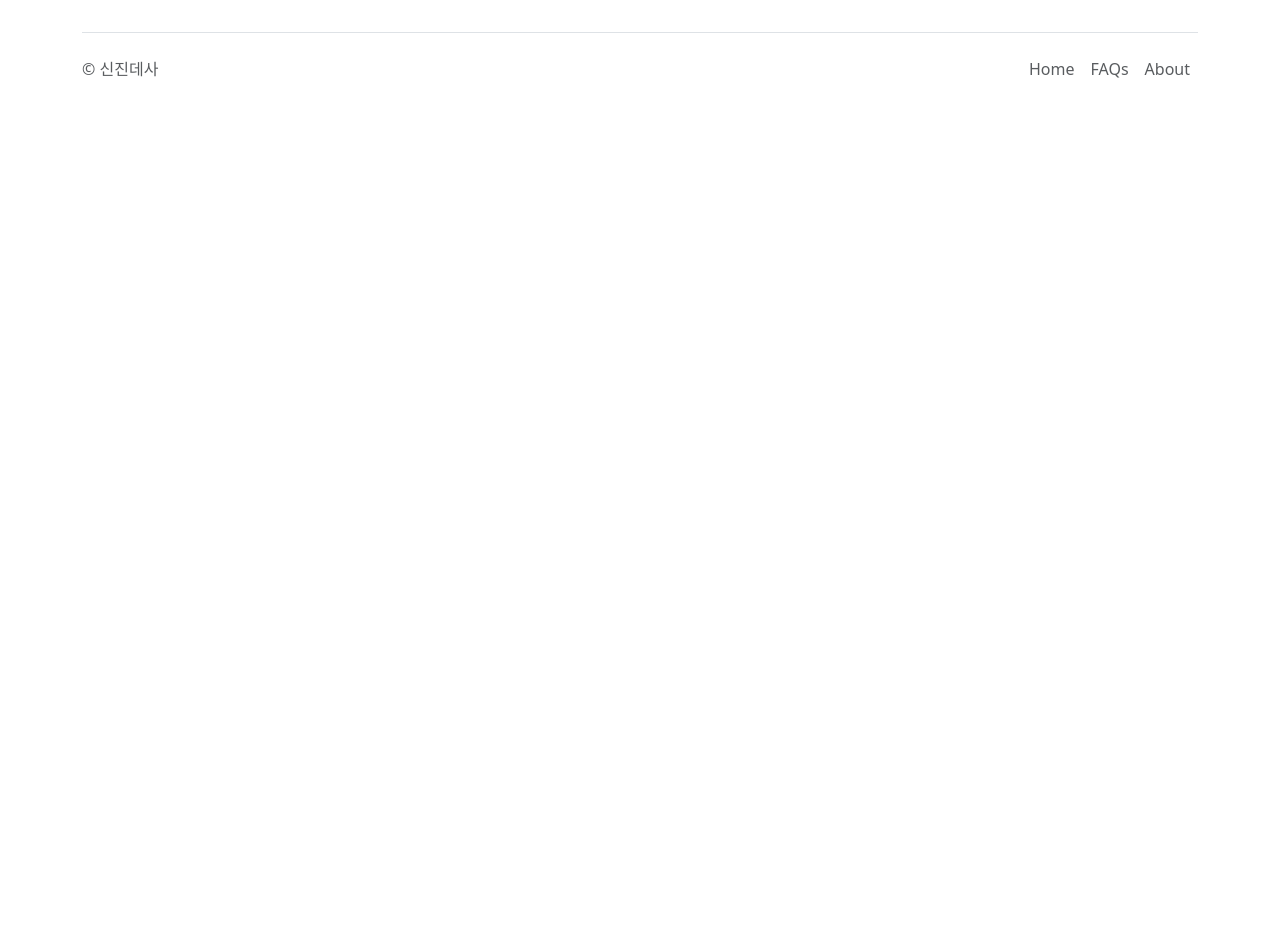
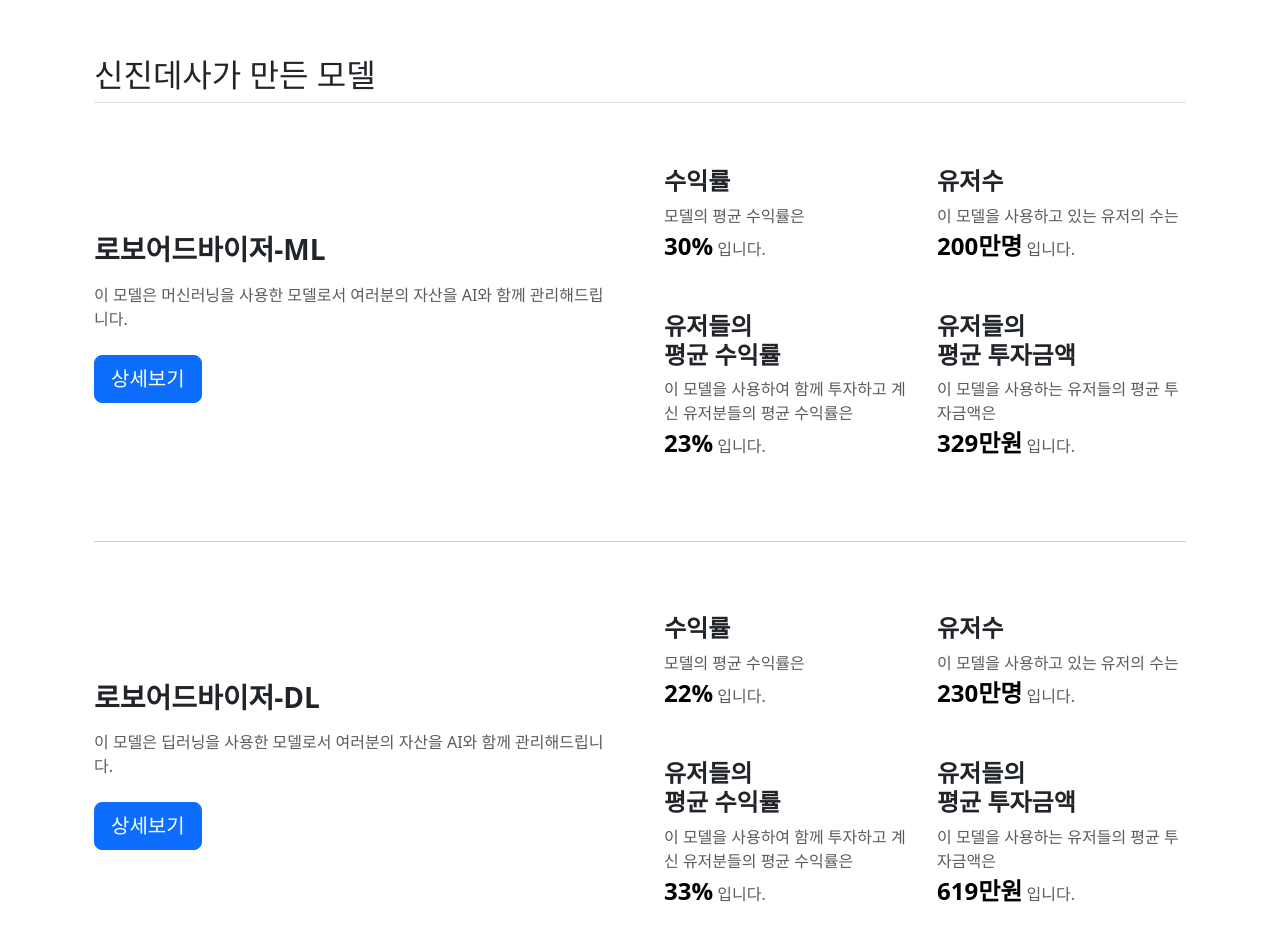
Before and after one commit to sesac-finance/CO_TEAM_2, a React (Create React App) app in the folder frontend/sinjin/: page / in a window 1280 px wide. Shown: the part 800-1752 px from the top of the page. Before the commit the page ends 929 px from the top, so only its background shows below. Built offline with nearby package versions, Linux system fonts and the light colour scheme.

Commit message:
20221229 front update

```diff
--- a/frontend/sinjin/src/App.js
+++ b/frontend/sinjin/src/App.js
@@ -3,20 +3,36 @@ import 'bootstrap/dist/css/bootstrap.css';
 import Navbar from './component/Navbar';
 import Endbar from './component/Endbar';
 import Login from './component/Login';
+import Mypg from './component/Mypg';
+import Servicepg from './component/Service';
+import Mlpg from './component/Mlpg';
+import Dlpg from './component/Dlpg';
 import Mainpg from './component/Mainpg';
 import { BrowserRouter , Routes, Route } from "react-router-dom";
+import axios from 'axios';
+
 
 function App() {
+  const connection_test = () => {
+    axios.get('http://localhost:8000/api/useract/3').then((res)=>{
+      console.log(res.data)
+    })
+  }
   return (
     <BrowserRouter>
       <div>
         <Navbar />
         <Routes>
           <Route exact path='/' element={<Mainpg />}/>
-          <Route path='/login' element={<Login />} />
+          <Route path='login' element={<Login />} />
+          <Route path='model/ml' element={<Mlpg /> }/>
+          <Route path='model/dl' element={<Dlpg /> }/>
+          <Route path='mypg' element={<Mypg /> }/>
+          <Route path='service' element={<Servicepg />}/>
         </Routes>
         <Endbar />
       </div>
+      <button onClick={()=>{connection_test()}}>서버통신테스트</button>
     </BrowserRouter>
   );
 }
--- /dev/null
+++ b/frontend/sinjin/src/component/Dlpg.js
@@ -0,0 +1,7 @@
+export default function Dlpg(){
+    return(
+      <div className="container">
+          <h1>Dlpg</h1>
+      </div>
+    )
+  }
--- a/frontend/sinjin/src/component/Endbar.js
+++ b/frontend/sinjin/src/component/Endbar.js
@@ -2,16 +2,16 @@
 export default function Endbar(){
     return(
       <div className="container">
-          <footer class="d-flex flex-wrap justify-content-between align-items-center py-3 my-4 border-top">
-          <p class="col-md-4 mb-0 text-muted">© 신진데사</p>
-          <a href="/" class="col-md-4 d-flex align-items-center justify-content-center mb-3 mb-md-0 me-md-auto link-dark text-decoration-none">
+          <footer className="d-flex flex-wrap justify-content-between align-items-center py-3 my-4 border-top">
+          <p className="col-md-4 mb-0 text-muted">© 신진데사</p>
+          <a href="/" className="col-md-4 d-flex align-items-center justify-content-center mb-3 mb-md-0 me-md-auto link-dark text-decoration-none">
           </a>
-          <ul class="nav col-md-4 justify-content-end">
-            <li class="nav-item">
-              <a href="/" class="nav-link px-2 text-muted">Home</a>
+          <ul className="nav col-md-4 justify-content-end">
+            <li className="nav-item">
+              <a href="/" className="nav-link px-2 text-muted">Home</a>
             </li>
-            <li class="nav-item"><a href="faqs" class="nav-link px-2 text-muted">FAQs</a></li>
-            <li class="nav-item"><a href="about" class="nav-link px-2 text-muted">About</a></li>
+            <li className="nav-item"><a href="mypg" className="nav-link px-2 text-muted">My page</a></li>
+            <li className="nav-item"><a href="service" className="nav-link px-2 text-muted">Service</a></li>
           </ul>
           </footer>
       </div>
--- a/frontend/sinjin/src/component/Mainpg.js
+++ b/frontend/sinjin/src/component/Mainpg.js
@@ -6,6 +6,133 @@ export default function Mainpg(){
         <div className="mainimg">
             <img src={mainimg} alt="mainimage" style={{width:'100%'}}></img>
         </div>
+        {/* <div className='modeldetail'>
+            <div className='modeldetail_1'>
+                <h3>모델 1</h3>
+                <p>모델 1은 머신러닝 기술을 사용한 모델을 사용한 모델입니다. </p>
+                <a href='model/1' className='modeldetail_1'><button className='btn btn-primary btn-lg'>상세보기</button></a>
+            </div>
+            <div className='modeldetail_box'>
+                <div className='modeldetail_box_1'>
+                    <h3>수익률</h3>
+                    <p>수익률은 전체의</p>
+                    <h2>35%</h2>
+                    <p>입니다.</p>
+
+                </div>
+                <div className='modeldetail_box_2'>
+                    <h3>유저수</h3>
+                    <p>이 모델을 사용하고있는 유저수는</p>
+                    <h2>120만명</h2>
+                    <p>입니다.</p>
+                </div>
+                <div className='modeldetail_box_3'>
+                    <h3>유저들의 평균 수익률</h3>
+                    <p>이 모델을 사용하고있는 유저들의 평균수익률은 </p>
+                    <h2>23%</h2>
+                    <p>입니다.</p>
+                </div>
+                <div className='modeldetail_box_4'>
+                    <h3>유저들의 평균 투자금</h3>
+                    <p>이 모델을 사용하고있는 유저들의 평균투자금은 </p>
+                    <h2>312만원</h2>
+                    <p>입니다.</p>
+                </div>
+
+            </div>
+        </div> */}
+
+    <div className="container px-4 py-5">
+        <h2 className="pb-2 border-bottom">신진데사가 만든 모델</h2>
+
+        <div className="row row-cols-1 row-cols-md-2 align-items-md-center g-5 py-5">
+            <div className="col d-flex flex-column align-items-start gap-2">
+            <h3 className="fw-bold">로보어드바이저-ML</h3>
+            <p className="text-muted">이 모델은 머신러닝을 사용한 모델로서 여러분의 자산을 AI와 함께 관리해드립니다.</p>
+            <a href="model/ml" className="btn btn-primary btn-lg">상세보기</a>
+        </div>
+
+         <div className="col">
+            <div className="row row-cols-1 row-cols-sm-2 g-4">
+                <div className="col d-flex flex-column gap-2">
+                    <div className="feature-icon-small d-inline-flex align-items-center justify-content-center text-bg-primary bg-gradient fs-4 rounded-3">
+
+                    </div>
+                    <h4 className="fw-semibold mb-0">수익률</h4>
+                    <p className="text-muted">모델의 평균 수익률은 <br /><strong style={{color:'black', fontSize:'24px'}}>30%</strong> 입니다.</p>
+                </div>
+
+                <div className="col d-flex flex-column gap-2">
+                    <div className="feature-icon-small d-inline-flex align-items-center justify-content-center text-bg-primary bg-gradient fs-4 rounded-3">
+
+                    </div>
+                    <h4 className="fw-semibold mb-0">유저수</h4>
+                    <p className="text-muted">이 모델을 사용하고 있는 유저의 수는 <br /><strong style={{color:'black', fontSize:'24px'}}>200만명</strong> 입니다.</p>
+                </div>
+
+                <div className="col d-flex flex-column gap-2">
+                    <div className="feature-icon-small d-inline-flex align-items-center justify-content-center text-bg-primary bg-gradient fs-4 rounded-3">
+
+                    </div>
+                    <h4 className="fw-semibold mb-0">유저들의<br></br> 평균 수익률</h4>
+                    <p className="text-muted">이 모델을 사용하여 함께 투자하고 계신 유저분들의 평균 수익률은 <br /><strong style={{color:'black', fontSize:'24px'}}>23%</strong> 입니다.</p>
+                </div>
+
+                <div className="col d-flex flex-column gap-2">
+                    <div className="feature-icon-small d-inline-flex align-items-center justify-content-center text-bg-primary bg-gradient fs-4 rounded-3">
+
+                    </div>
+                    <h4 className="fw-semibold mb-0">유저들의<br></br> 평균 투자금액</h4>
+                    <p className="text-muted">이 모델을 사용하는 유저들의 평균 투자금액은 <br /><strong style={{color:'black', fontSize:'24px'}}>329만원</strong> 입니다.</p>
+                </div>
+            </div>
+        </div>
+    </div>
+    <hr></hr>
+  <div className="row row-cols-1 row-cols-md-2 align-items-md-center g-5 py-5">
+      <div className="col d-flex flex-column align-items-start gap-2">
+        <h3 className="fw-bold">로보어드바이저-DL</h3>
+        <p className="text-muted">이 모델은 딥러닝을 사용한 모델로서 여러분의 자산을 AI와 함께 관리해드립니다.</p>
+        <a href="model/dl" className="btn btn-primary btn-lg">상세보기</a>
+      </div>
+
+      <div className="col">
+        <div className="row row-cols-1 row-cols-sm-2 g-4">
+          <div className="col d-flex flex-column gap-2">
+            <div className="feature-icon-small d-inline-flex align-items-center justify-content-center text-bg-primary bg-gradient fs-4 rounded-3">
+
+            </div>
+            <h4 className="fw-semibold mb-0">수익률</h4>
+            <p className="text-muted">모델의 평균 수익률은 <br /><strong style={{color:'black', fontSize:'24px'}}>22%</strong> 입니다.</p>
+          </div>
+
+          <div className="col d-flex flex-column gap-2">
+            <div className="feature-icon-small d-inline-flex align-items-center justify-content-center text-bg-primary bg-gradient fs-4 rounded-3">
+
+            </div>
+            <h4 className="fw-semibold mb-0">유저수</h4>
+            <p className="text-muted">이 모델을 사용하고 있는 유저의 수는 <br /><strong style={{color:'black', fontSize:'24px'}}>230만명</strong> 입니다.</p>
+          </div>
+
+          <div className="col d-flex flex-column gap-2">
+            <div className="feature-icon-small d-inline-flex align-items-center justify-content-center text-bg-primary bg-gradient fs-4 rounded-3">
+
+            </div>
+            <h4 className="fw-semibold mb-0">유저들의<br></br> 평균 수익률</h4>
+            <p className="text-muted">이 모델을 사용하여 함께 투자하고 계신 유저분들의 평균 수익률은 <br /><strong style={{color:'black', fontSize:'24px'}}>33%</strong> 입니다.</p>
+          </div>
+
+          <div className="col d-flex flex-column gap-2">
+            <div className="feature-icon-small d-inline-flex align-items-center justify-content-center text-bg-primary bg-gradient fs-4 rounded-3">
+
+            </div>
+            <h4 className="fw-semibold mb-0">유저들의<br></br> 평균 투자금액</h4>
+            <p className="text-muted">이 모델을 사용하는 유저들의 평균 투자금액은 <br /><strong style={{color:'black', fontSize:'24px'}}>619만원</strong> 입니다.</p>
+          </div>
+        </div>
+      </div>
+    </div>
+  </div>
 
 
     </div>
--- /dev/null
+++ b/frontend/sinjin/src/component/Mlpg.js
@@ -0,0 +1,7 @@
+export default function Mlpg(){
+    return(
+      <div className="container">
+          <h1>Mlpg</h1>
+      </div>
+    )
+  }
--- /dev/null
+++ b/frontend/sinjin/src/component/Mypg.js
@@ -0,0 +1,7 @@
+export default function Mypg(){
+    return(
+      <div className="container">
+          <h1>Mypg</h1>
+      </div>
+    )
+  }
--- a/frontend/sinjin/src/component/Navbar.js
+++ b/frontend/sinjin/src/component/Navbar.js
@@ -8,8 +8,8 @@ export default function Navbar(){
               <li><a href="/" className="nav-link px-2 link-dark">Home</a></li>
               <li><a href="service" className="nav-link px-2 link-dark">Service</a></li>
               <li><a href="mypg" className="nav-link px-2 link-dark">My Page</a></li>
-              <li><a href="faqs" className="nav-link px-2 link-dark">FAQs</a></li>
-              <li><a href="about" className="nav-link px-2 link-dark">About</a></li>
+              <li><a href="model/ml" className="nav-link px-2 link-dark">ML model</a></li>
+              <li><a href="model/dl" className="nav-link px-2 link-dark">DL model</a></li>
             </ul>
 
             <div className="col-md-3 text-end">
--- /dev/null
+++ b/frontend/sinjin/src/component/Service.js
@@ -0,0 +1,7 @@
+export default function Servicepg(){
+    return(
+      <div className="container">
+          <h1>Servicepg</h1>
+      </div>
+    )
+  }
```
Also changed, not shown: frontend/sinjin/src/component/Login.js (+8 -8 lines), 2 other files (tests, documents, lock files or other folders).
